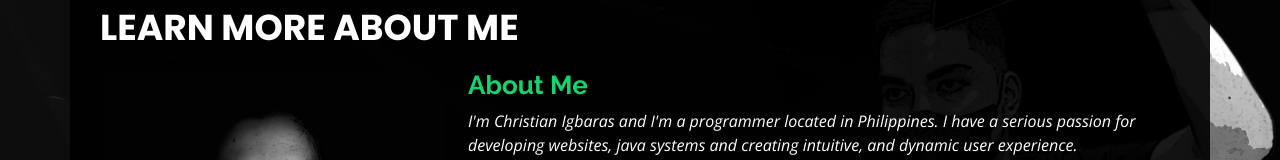
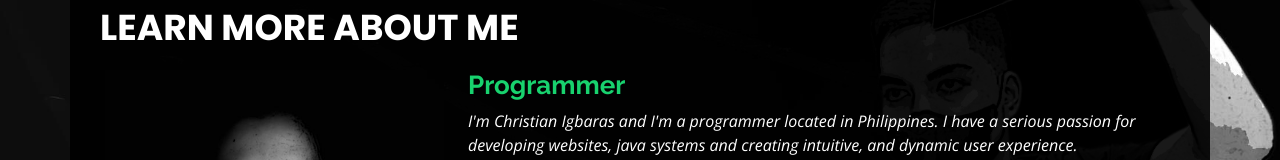
Before and after one commit to Tiansing/tian.tian, a plain HTML site: page index.html in a window 1280 px wide. Both pictures are taken after a click on the link "About". Shown: the part 143-303 px from the top of the page. Drawn offline with nearby package versions, Linux system fonts and the light colour scheme.

Commit message:
h3 modified to programmer

```diff
--- a/index.html
+++ b/index.html
@@ -93,7 +93,7 @@
           <img src="assets/img/me.jpg" class="img-fluid" alt="">
         </div>
         <div class="col-lg-8 pt-4 pt-lg-0 content" data-aos="fade-left">
-          <h3>About Me</h3>
+          <h3>Programmer</h3>
           <p class="fst-italic">
             I'm Christian Igbaras and I'm a programmer located in Philippines. I have a serious passion for developing
             websites, java systems and creating intuitive, and dynamic user experience.
```
